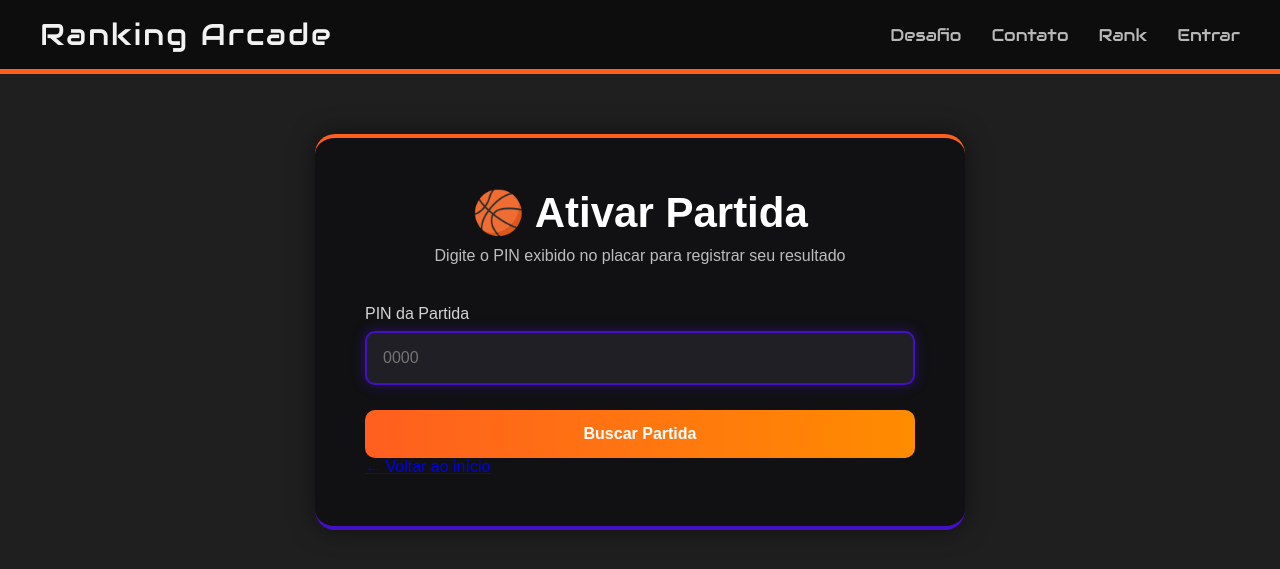
After one commit to FelypeMacario/Basquete, a Flask app: page /ativar in a window 1280 px wide. The commit adds this page. Shown: the top 569 px of the page. Run offline with Flask 3, Linux system fonts and the light colour scheme.

Commit message:
Rotas adicionadas, ESP32 adicionado

```diff
--- a/main.py
+++ b/main.py
@@ -1,68 +1,281 @@
-from flask import Flask, render_template, request, redirect, url_for
+from flask import Flask, render_template, request, redirect, url_for, jsonify
 import sqlite3
+import random
+import string
 
 app = Flask(__name__)
 
-def get_dados(ordenacao):
+# ─── BANCO DE DADOS ──────────────────────────────────────────────────────────
+
+def get_db():
     conn = sqlite3.connect("ranking.db")
     conn.row_factory = sqlite3.Row
-    cursor = conn.cursor()
+    return conn
 
+def init_db():
+    conn = get_db()
+    conn.executescript("""
+        CREATE TABLE IF NOT EXISTS jogadores (
+            id       INTEGER PRIMARY KEY AUTOINCREMENT,
+            nome     TEXT NOT NULL UNIQUE,
+            vitorias INTEGER DEFAULT 0,
+            derrotas INTEGER DEFAULT 0,
+            pontos   INTEGER DEFAULT 0
+        );
+
+        CREATE TABLE IF NOT EXISTS partidas (
+            id        INTEGER PRIMARY KEY AUTOINCREMENT,
+            pin       TEXT NOT NULL UNIQUE,
+            pontos    INTEGER DEFAULT 0,
+            tempo     TEXT DEFAULT '00:00',
+            nickname  TEXT,
+            criado_em DATETIME DEFAULT CURRENT_TIMESTAMP
+        );
+    """)
+    conn.commit()
+    conn.close()
+
+# ─── UTILITÁRIOS ─────────────────────────────────────────────────────────────
+
+def get_ranking(ordenacao):
     colunas_validas = ["vitorias", "derrotas", "pontos"]
-
     if ordenacao not in colunas_validas:
         ordenacao = "pontos"
-
-    query = f"""
-    SELECT nome, vitorias, derrotas, pontos
-    FROM jogadores
-    ORDER BY {ordenacao} DESC
-    LIMIT 10
-    """
-
-    cursor.execute(query)
-    dados = cursor.fetchall()
+    conn = get_db()
+    dados = conn.execute(
+        f"SELECT nome, vitorias, derrotas, pontos FROM jogadores ORDER BY {ordenacao} DESC LIMIT 10"
+    ).fetchall()
     conn.close()
-
     return [dict(d) for d in dados]
 
+def gerar_pin():
+    conn = get_db()
+    while True:
+        pin = ''.join(random.choices(string.digits, k=4))
+        existe = conn.execute("SELECT 1 FROM partidas WHERE pin = ?", (pin,)).fetchone()
+        if not existe:
+            conn.close()
+            return pin
+
+# ─── PÁGINAS DO SITE ─────────────────────────────────────────────────────────
 
 @app.route("/")
 def index():
     return render_template(
         "index.html",
-        rank1v1=get_dados("vitorias"),
-        rank1min=get_dados("derrotas"),
-        rankpontos=get_dados("pontos")
+        rank1v1=get_ranking("vitorias"),
+        rank1min=get_ranking("derrotas"),
+        rankpontos=get_ranking("pontos")
     )
 
 @app.route("/desafio")
 def desafio():
     return render_template("desafio.html")
 
+@app.route("/rank")
+def rank():
+    return render_template(
+        "rank.html",
+        rank1v1=get_ranking("vitorias"),
+        rank1min=get_ranking("derrotas"),
+        rankpontos=get_ranking("pontos")
+    )
 
 @app.route("/contato", methods=["GET", "POST"])
 def contato():
+    sucesso = False
     if request.method == "POST":
-        return redirect(url_for("contato"))
-    return render_template("contato.html")
-
-
-@app.route("/rank")
-def rank():
-    return render_template("rank.html")
+        nome     = request.form.get("nome", "").strip()
+        email    = request.form.get("email", "").strip()
+        assunto  = request.form.get("assunto", "").strip()
+        mensagem = request.form.get("mensagem", "").strip()
+        # Aqui você pode integrar envio de e-mail futuramente
+        # Por ora apenas confirma o envio para o usuário
+        sucesso = True
+    return render_template("contato.html", sucesso=sucesso)
 
 @app.route("/entrar", methods=["GET", "POST"])
 def entrar():
+    erro = None
     if request.method == "POST":
-        return redirect(url_for("index"))
-    return render_template("entrar.html")
+        email = request.form.get("email", "").strip()
+        senha = request.form.get("senha", "").strip()
+        conn  = get_db()
+        user  = conn.execute(
+            "SELECT * FROM jogadores WHERE nome = ?", (email,)
+        ).fetchone()
+        conn.close()
+        # Autenticação simples por nome — adapte para e-mail/senha conforme seu modelo
+        if user:
+            return redirect(url_for("index"))
+        else:
+            erro = "Usuário ou senha inválidos."
+    return render_template("entrar.html", erro=erro)
 
 @app.route("/registro", methods=["GET", "POST"])
 def registro():
+    erro = None
     if request.method == "POST":
-        return redirect(url_for("entrar"))  # ← volta para o login após registrar
-    return render_template("registro.html")
+        nome             = request.form.get("nome", "").strip()
+        senha            = request.form.get("senha", "").strip()
+        confirmar_senha  = request.form.get("confirmar_senha", "").strip()
+
+        if not nome or len(nome) < 2:
+            erro = "Nome deve ter pelo menos 2 caracteres."
+        elif senha != confirmar_senha:
+            erro = "As senhas não coincidem."
+        else:
+            conn = get_db()
+            try:
+                conn.execute(
+                    "INSERT INTO jogadores (nome) VALUES (?)", (nome,)
+                )
+                conn.commit()
+                conn.close()
+                return redirect(url_for("entrar"))
+            except sqlite3.IntegrityError:
+                conn.close()
+                erro = "Este nome já está em uso."
+
+    return render_template("registro.html", erro=erro)
+
+# ─── ATIVAÇÃO POR PIN ─────────────────────────────────────────────────────────
+
+@app.route("/ativar", methods=["GET", "POST"])
+def ativar():
+    erro    = None
+    partida = None
+
+    if request.method == "POST":
+        acao = request.form.get("acao")
+        pin  = request.form.get("pin", "").strip()
+
+        # PASSO 1 – buscar partida pelo PIN
+        if acao == "buscar":
+            if not pin.isdigit() or len(pin) != 4:
+                erro = "PIN inválido. Digite exatamente 4 números."
+            else:
+                conn    = get_db()
+                partida = conn.execute(
+                    "SELECT * FROM partidas WHERE pin = ?", (pin,)
+                ).fetchone()
+                conn.close()
+                if partida:
+                    partida = dict(partida)
+                else:
+                    erro = "PIN não encontrado. Verifique o placar e tente novamente."
+
+        # PASSO 2 – salvar nickname e registrar no ranking
+        elif acao == "salvar":
+            nickname = request.form.get("nickname", "").strip()
+
+            if not pin.isdigit() or len(pin) != 4:
+                erro = "PIN inválido."
+            elif not nickname or len(nickname) < 2:
+                erro = "Nickname deve ter pelo menos 2 caracteres."
+            else:
+                conn    = get_db()
+                partida_row = conn.execute(
+                    "SELECT * FROM partidas WHERE pin = ?", (pin,)
+                ).fetchone()
+
+                if not partida_row:
+                    erro = "PIN não encontrado."
+                else:
+                    pontos_partida = partida_row["pontos"]
+                    vitoria = 1
+                    derrota = 0
+
+                    conn.execute("UPDATE partidas SET nickname = ? WHERE pin = ?", (nickname, pin))
+
+                    jogador = conn.execute(
+                        "SELECT * FROM jogadores WHERE nome = ?", (nickname,)
+                    ).fetchone()
+
+                    if jogador:
+                        conn.execute(
+                            """UPDATE jogadores
+                               SET vitorias = vitorias + ?,
+                                   derrotas = derrotas + ?,
+                                   pontos   = pontos + ?
+                               WHERE nome = ?""",
+                            (vitoria, derrota, pontos_partida, nickname)
+                        )
+                    else:
+                        conn.execute(
+                            "INSERT INTO jogadores (nome, vitorias, derrotas, pontos) VALUES (?, ?, ?, ?)",
+                            (nickname, vitoria, derrota, pontos_partida)
+                        )
+
+                    conn.commit()
+                    conn.close()
+                    return redirect(url_for("index"))
+
+                conn.close()
+
+    return render_template("ativar.html", erro=erro, partida=partida)
+
+# ═══════════════════════════════════════════════════════════════════════════════
+#  API – ESP32
+# ═══════════════════════════════════════════════════════════════════════════════
+
+# POST /api/partida/nova
+# Body: { "pontos_casa": 0, "pontos_visitante": 0, "tempo": "10:00" }
+# Retorna: { "ok": true, "pin": "3847" }
+@app.route("/api/partida/nova", methods=["GET"])
+def api_partida_nova():
+    pontos = request.args.get("pontos", 0, type=int)
+    tempo  = request.args.get("tempo", "00:00")
+
+    pin = gerar_pin()
+    conn = get_db()
+    conn.execute(
+        "INSERT INTO partidas (pin, pontos, tempo) VALUES (?, ?, ?)",
+        (pin, pontos, tempo)
+    )
+    conn.commit()
+    conn.close()
+    return jsonify({"ok": True, "pin": pin}), 201
+
+
+# PUT /api/partida/<pin>/atualizar
+# Body: { "pontos_casa": 5, "pontos_visitante": 3, "tempo": "07:30" }
+# Retorna: { "ok": true }
+@app.route("/api/partida/<string:pin>/atualizar", methods=["PUT"])
+def api_partida_atualizar(pin):
+    dados = request.get_json(silent=True)
+    if not dados:
+        return jsonify({"ok": False, "erro": "Body JSON ausente"}), 400
+
+    conn = get_db()
+    existe = conn.execute("SELECT 1 FROM partidas WHERE pin = ?", (pin,)).fetchone()
+    if not existe:
+        conn.close()
+        return jsonify({"ok": False, "erro": "PIN não encontrado"}), 404
+
+    conn.execute(
+        "UPDATE partidas SET pontos_casa = ?, pontos_visitante = ?, tempo = ? WHERE pin = ?",
+        (dados.get("pontos_casa", 0), dados.get("pontos_visitante", 0), dados.get("tempo", "00:00"), pin)
+    )
+    conn.commit()
+    conn.close()
+    return jsonify({"ok": True})
+
+
+# GET /api/partida/<pin>
+# Retorna: { "ok": true, "partida": { ... } }
+@app.route("/api/partida/<string:pin>", methods=["GET"])
+def api_partida_get(pin):
+    conn    = get_db()
+    partida = conn.execute("SELECT * FROM partidas WHERE pin = ?", (pin,)).fetchone()
+    conn.close()
+    if not partida:
+        return jsonify({"ok": False, "erro": "PIN não encontrado"}), 404
+    return jsonify({"ok": True, "partida": dict(partida)})
+
+
+# ─── INICIALIZAÇÃO ────────────────────────────────────────────────────────────
 
 if __name__ == "__main__":
+    init_db()
     app.run(debug=True)
--- /dev/null
+++ b/templates/ativar.html
@@ -0,0 +1,88 @@
+<!DOCTYPE html>
+<html lang="pt-br">
+<head>
+  <meta charset="UTF-8">
+  <meta name="viewport" content="width=device-width, initial-scale=1.0">
+  <title>Ativar Partida</title>
+  <link rel="stylesheet" href="/static/style.css">
+  <link href="https://fonts.googleapis.com/css2?family=Orbitron:wght@500;700&display=swap" rel="stylesheet">
+  <link href="https://fonts.googleapis.com/css2?family=Audiowide&display=swap" rel="stylesheet">
+  <link rel="shortcut icon" href="{{ url_for('static', filename='imagens/favicon.ico') }}">
+</head>
+<body class="page-ativar">
+
+  <nav class="navbar">
+    <h1>Ranking Arcade</h1>
+    <ul>
+      <li><a href="{{ url_for('desafio') }}">Desafio</a></li>
+      <li><a href="{{ url_for('contato') }}">Contato</a></li>
+      <li><a href="{{ url_for('rank') }}">Rank</a></li>
+      <li><a href="{{ url_for('entrar') }}">Entrar</a></li>
+    </ul>
+  </nav>
+
+  <div class="arcade-login-wrapper">
+
+    <h1 class="arcade-login-title">🏀 Ativar Partida</h1>
+    <p class="arcade-login-subtitle">Digite o PIN exibido no placar para registrar seu resultado</p>
+
+    {% if erro %}
+      <p class="ativar-erro">⚠️ {{ erro }}</p>
+    {% endif %}
+
+    {# ── PASSO 1: buscar pelo PIN ── #}
+    {% if not partida %}
+
+    <form method="POST" action="{{ url_for('ativar') }}">
+  <input type="hidden" name="acao" value="buscar">
+
+  <div class="arcade-input-group">
+    <label>PIN da Partida</label>
+    <input type="text" name="pin" maxlength="4" inputmode="numeric"
+           placeholder="0000" required autofocus>
+  </div>
+
+  <div class="arcade-login-buttons">
+    <button type="submit" class="arcade-btn arcade-btn-login">
+      Buscar Partida
+    </button>
+  </div>
+</form>
+
+    {# ── PASSO 2: exibe placar + campo de nickname ── #}
+    {% else %}
+
+    <div class="ativar-resultado">
+      <p class="ativar-pin-label">PIN: <strong>{{ partida.pin }}</strong></p>
+      <div class="ativar-placar">
+        <div class="ativar-time">
+          <span class="ativar-time-label">Pontos</span>
+          <span class="ativar-pts">{{ partida.pontos }}</span>
+        </div>
+      </div>
+      <p class="ativar-tempo">⏱ {{ partida.tempo }}</p>
+    </div>
+
+    <form method="POST" action="{{ url_for('ativar') }}">
+      <input type="hidden" name="acao" value="salvar">
+      <input type="hidden" name="pin"  value="{{ partida.pin }}">
+
+      <div class="arcade-input-group">
+        <label>Seu Nickname</label>
+        <input type="text" name="nickname" placeholder="Ex: AirBR23" maxlength="20" required autofocus>
+      </div>
+
+      <div class="arcade-login-buttons">
+        <button type="submit" class="arcade-btn arcade-btn-login">
+          Confirmar e Entrar no Ranking
+        </button>
+      </div>
+    </form>
+
+    {% endif %}
+
+    <a href="{{ url_for('index') }}" class="ativar-back">← Voltar ao início</a>
+
+  </div>
+</body>
+</html>
--- a/templates/desafio.html
+++ b/templates/desafio.html
@@ -59,7 +59,7 @@
           <span>Pontos por cesta acertada</span>
         </div>
         <br>
-        <a href="#" class="modo-btn">Iniciar Desafio</a>
+        <a href="{{ url_for('ativar') }}" class="modo-btn">Iniciar Desafio</a>
       </div>
 
     </div>
```
Also changed, not shown: database.sql (+7 -6 lines), ranking.db.
